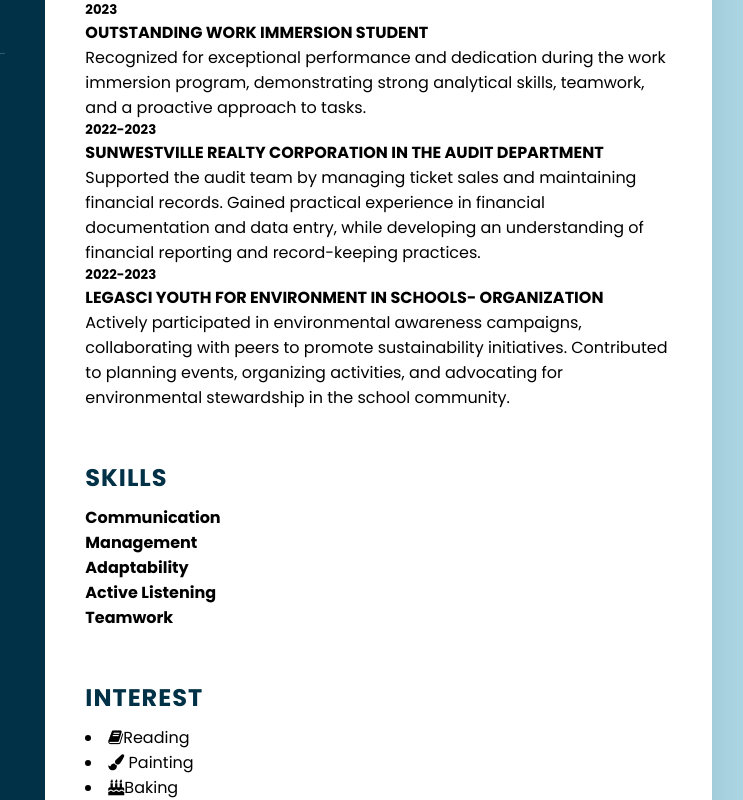
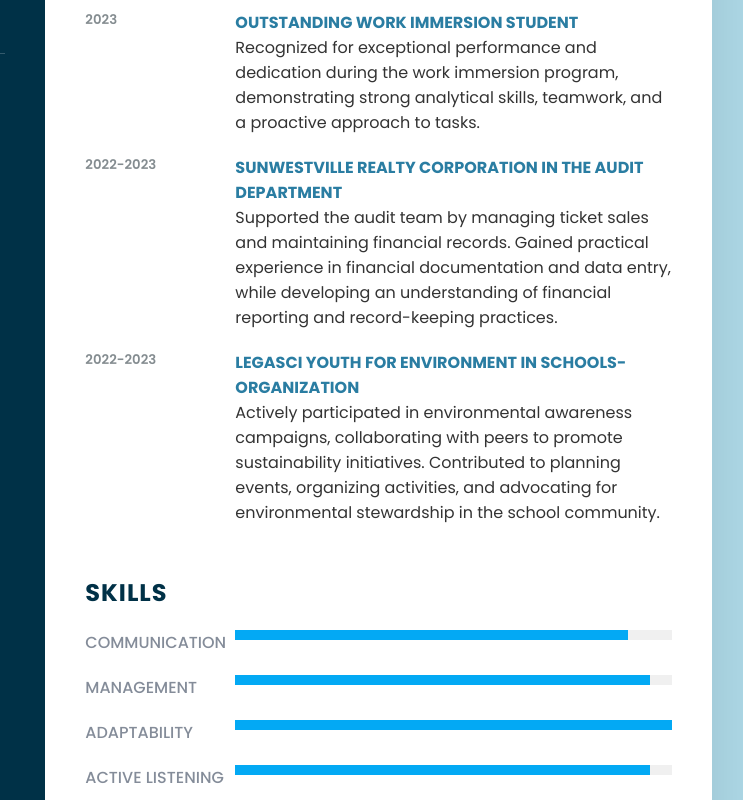
Before and after one commit to siddione/IA1_MY_RESUME, a plain HTML site: page index.html in a window 1280 px wide. Shown: the part 380-1180 px from the top of the page, 428-1171 px from the left. Drawn offline with Linux system fonts and the light colour scheme.

Commit message:
Add files via upload

```diff
--- a/style.css
+++ b/style.css
@@ -192,3 +192,117 @@ body {
     letter-spacing: 1px;
     margin-bottom: 10px;
 }
+
+p
+{
+   color: #333;
+
+}
+.about .box
+{
+    display:flex;
+    flex-direction:row;
+    margin: 20px 0;
+}
+
+.about .box .year_company
+{
+    min-width: 150px;
+}
+
+.about .box .year_company h5
+{
+    text-transform: uppercase;
+    color: #848c90;
+    font-weight:600;
+}
+
+.about .box .text h4
+{
+    text-transform: uppercase;
+    color:#2a7da2;
+    font-size:16px;
+}
+
+.skills .box
+{
+  position:relative;
+    width:100%;
+    display: grid;
+    grid-template-columns: 150px 1fr;
+    justify-content: center
+}
+.skills .box h4
+{
+    text-transform: uppercase;
+    color:#848c99;
+    font-weight: 500;
+
+}
+.skills .box .percent
+{
+    position:relative;
+    width:100%;
+    height: 10px;
+    background:#f0f0f0;
+}
+
+.skills .box .percent div
+{
+    position: absolute;
+    top:0;
+    left:0;
+    height:100%;
+    background: #03a9f4;
+}
+.interest u1
+{
+    display:grid;
+    grid-template-columns:repeat(4,1fr);
+}
+
+.interest u1 li
+{
+   list-style:none;
+    color:#333;
+    font-weight: 500;
+    margin:10px 0;
+
+}
+
+.interest u1 li .fa
+{
+    color:#03a9f4;
+    font-size: 18px;
+    width:20px;
+
+}
+
+@media(max-width:100px)
+{
+    .container
+    {
+       margin:10px;
+        grid-template-columns:repeat(1,1fr);
+    }
+    .interest u1
+    {
+        grid-template-columns: repeat(2,1fr);
+    }
+}
+
+@media(max-width:600px)
+{
+  .about .box
+    {
+        flex-direction: column;
+    }
+    .about .box .year_company
+    {
+        margin-bottom:5px;
+    }
+     .interest u1
+    {
+        grid-template-columns: repeat(1,1fr);
+    }
+}
```
